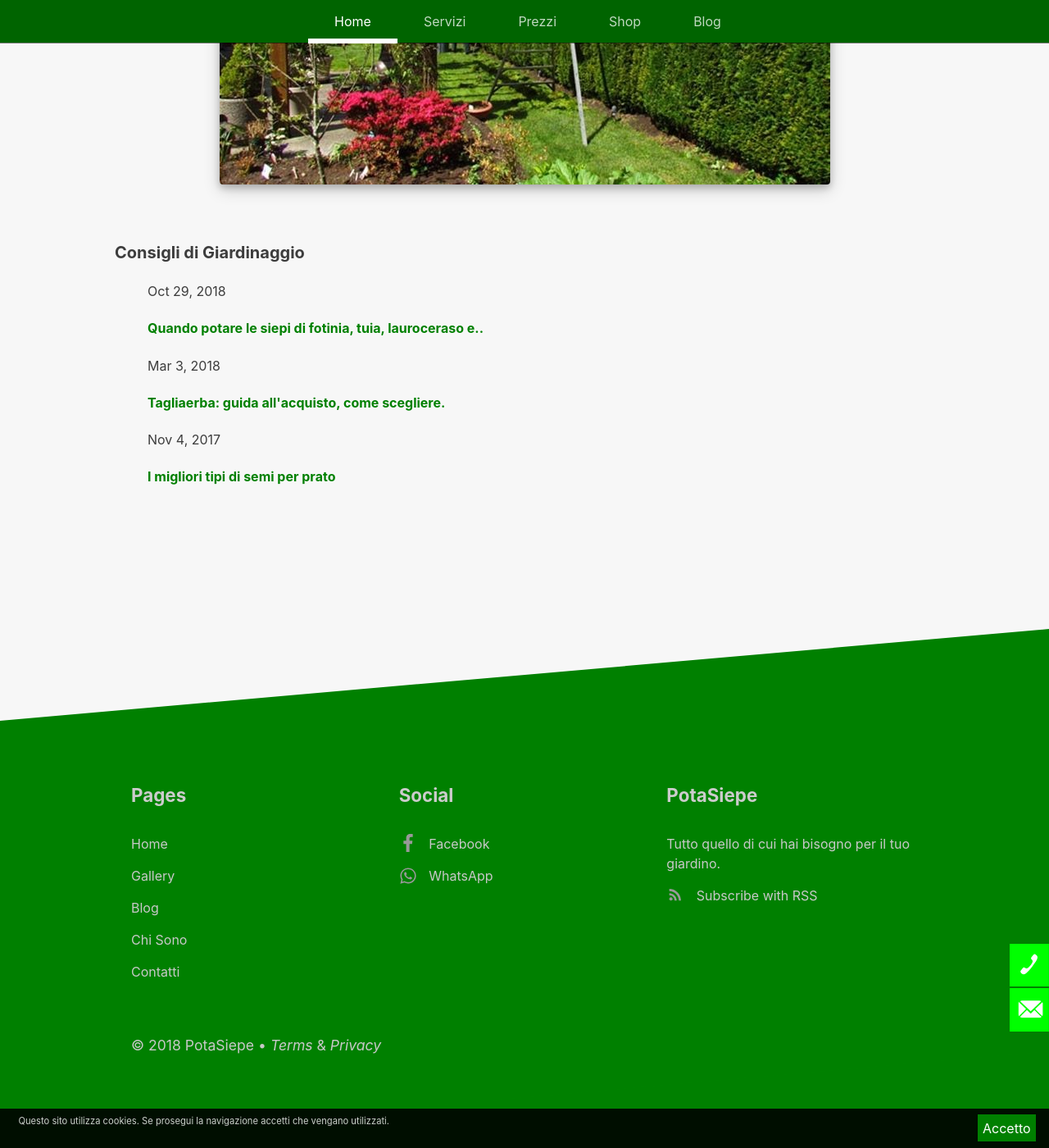
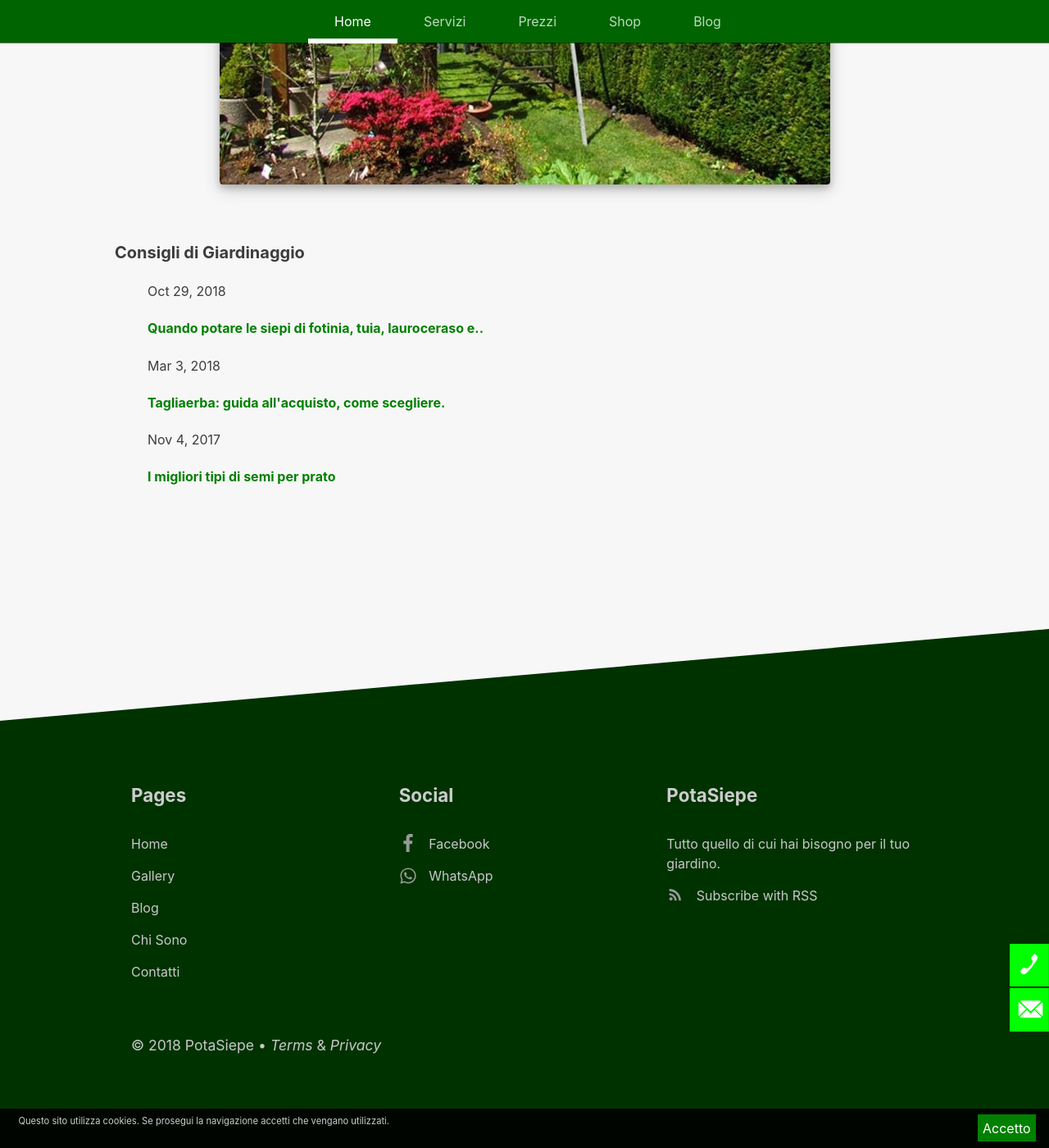
Before and after one commit to enricocaputo/potasiepe, a Jekyll site: the page built from pages/index.html, in a window 1280 px wide and 1400 px high, scrolled down 3773 px. Shown: the whole window at 82% size. Built offline with Jekyll 4.4.1, drawn with Linux system fonts in a browser that asks for light colours.

Commit message:
Footer background color

```diff
--- a/_sass/_base.scss
+++ b/_sass/_base.scss
@@ -9,7 +9,7 @@ html {
 body {
 	margin: 0;
 	padding: 0;
-  background: green;
+  background: #003200;
   color: #3d3d3d;
   text-rendering: optimizeLegibility;
   font-family: -apple-system,BlinkMacSystemFont,"Segoe UI",Helvetica,Arial,sans-serif,"Apple Color Emoji","Segoe UI Emoji","Segoe UI Symbol";
--- a/_sass/_footer.scss
+++ b/_sass/_footer.scss
@@ -33,7 +33,7 @@ footer {
 	margin-top: -10em;
 	padding: 100px 0 50px 0;
 	position: relative;
-	background: green;
+	background: #003200;
 	color: #fff;
 	line-height: 1.5;
 
```
